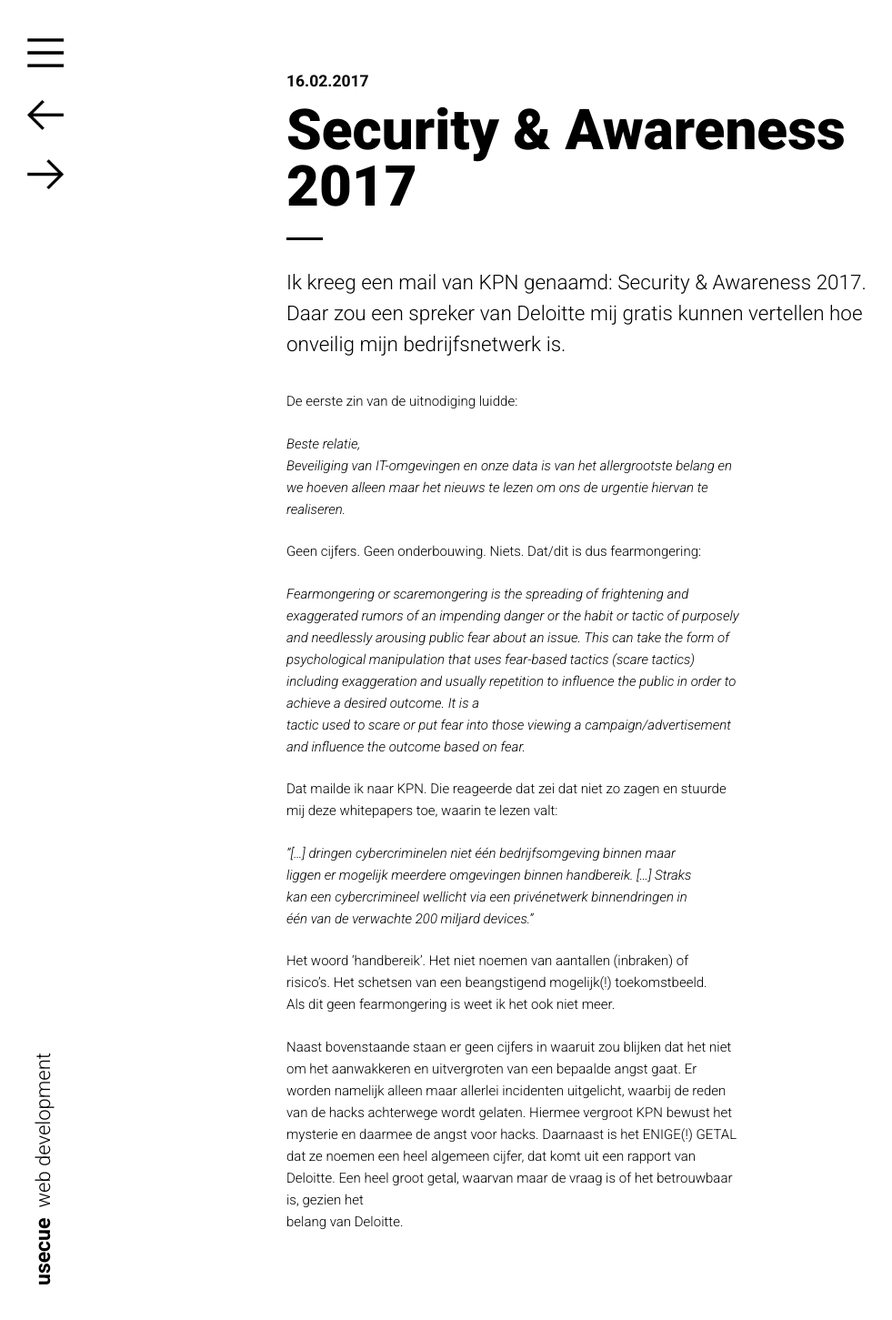
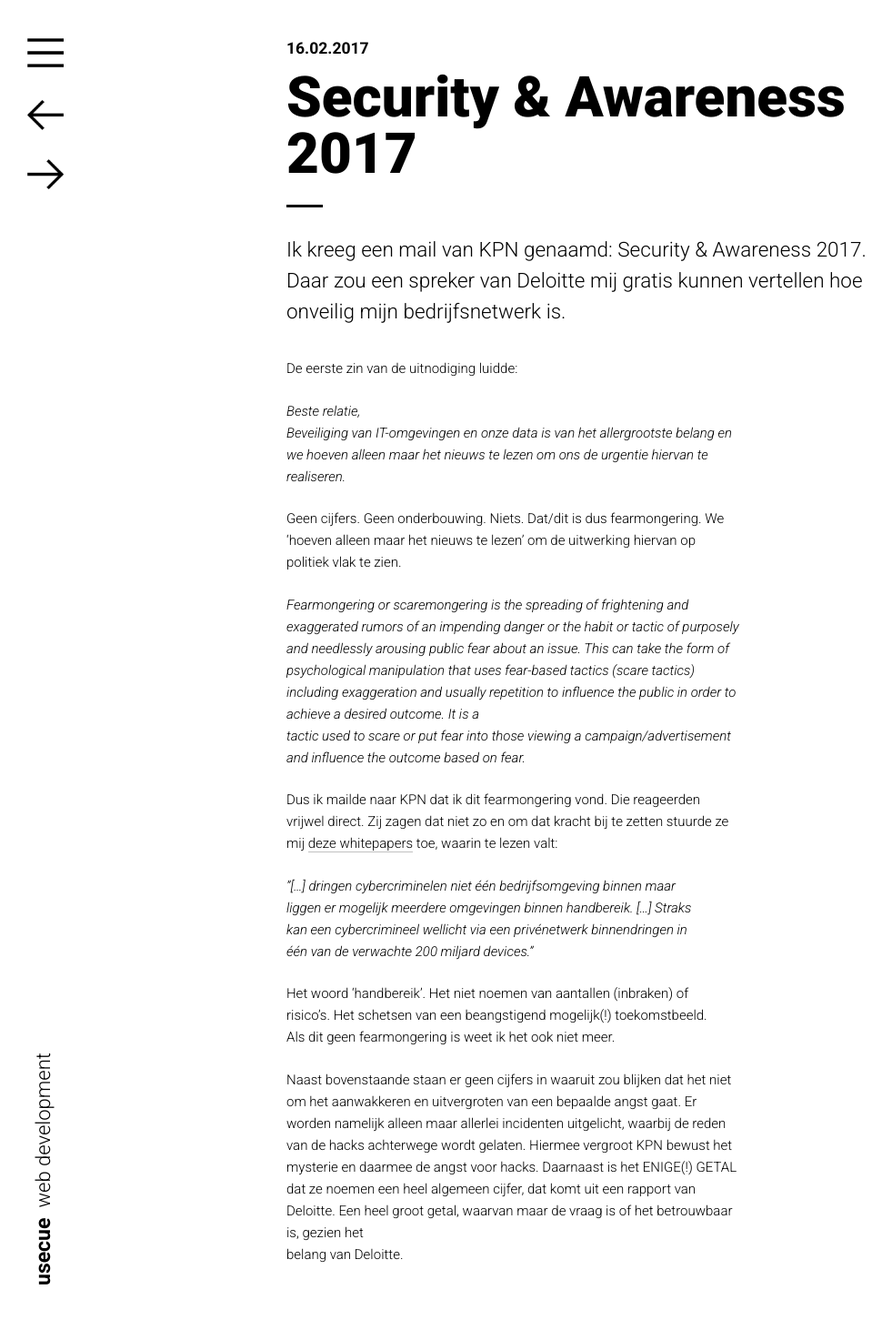
Before and after one commit to jhvanderschee/usecuewebsitenl, a Jekyll site: the page built from _posts/2017-02-16-security--awareness-2017.md, in a window 1280 px wide. Shown: the whole page at 91% size, without its empty margins (0-981 px from the left). Built offline with Jekyll 4.4.1, drawn with Linux system fonts in a browser that asks for light colours; nearby versions of some CDN libraries.

Commit message:
Moved '_posts/2017-02-16-security-awareness-2017.md' to '_posts/2017-02-16-security--awareness-2017.md' via CloudCannon

```diff
--- a/_posts/2017-02-16-security-awareness-2017.md
+++ b/_posts/2017-02-16-security--awareness-2017.md
@@ -10,12 +10,12 @@ De eerste zin van de uitnodiging luidde:
 *Beste relatie,
 <br>Beveiliging van IT-omgevingen en onze data is van het allergrootste belang en we hoeven alleen maar het nieuws te lezen om ons de urgentie hiervan te realiseren.*
 
-Geen cijfers. Geen onderbouwing. Niets. Dat/dit is dus fearmongering:
+Geen cijfers. Geen onderbouwing. Niets. Dat/dit is dus fearmongering. We 'hoeven alleen maar het nieuws te lezen' om de uitwerking hiervan op politiek vlak te zien.
 
 *Fearmongering or scaremongering is the spreading of frightening and exaggerated rumors of an impending danger or the habit or tactic of purposely and needlessly arousing public fear about an issue. This can take the form of psychological manipulation that uses fear-based tactics (scare tactics) including exaggeration and usually repetition to influence the public in order to achieve a desired outcome. It is a
 <br>tactic used to scare or put fear into those viewing a campaign/advertisement and influence the outcome based on fear.*
 
-Dat mailde ik naar KPN. Die reageerde dat zei dat niet zo zagen en stuurde mij deze whitepapers toe, waarin te lezen valt:
+Dus ik mailde naar KPN dat ik dit fearmongering vond. Die reageerden vrijwel direct. Zij zagen dat niet zo en om dat kracht bij te zetten stuurde ze mij [deze whitepapers](/KPN Internedservices Whitepaper -security deel 1.pdf) toe, waarin te lezen valt:
 
 *"[…] dringen cybercriminelen niet &eacute;&eacute;n bedrijfsomgeving binnen maar
 <br>liggen er mogelijk meerdere omgevingen binnen handbereik. […] Straks
```
